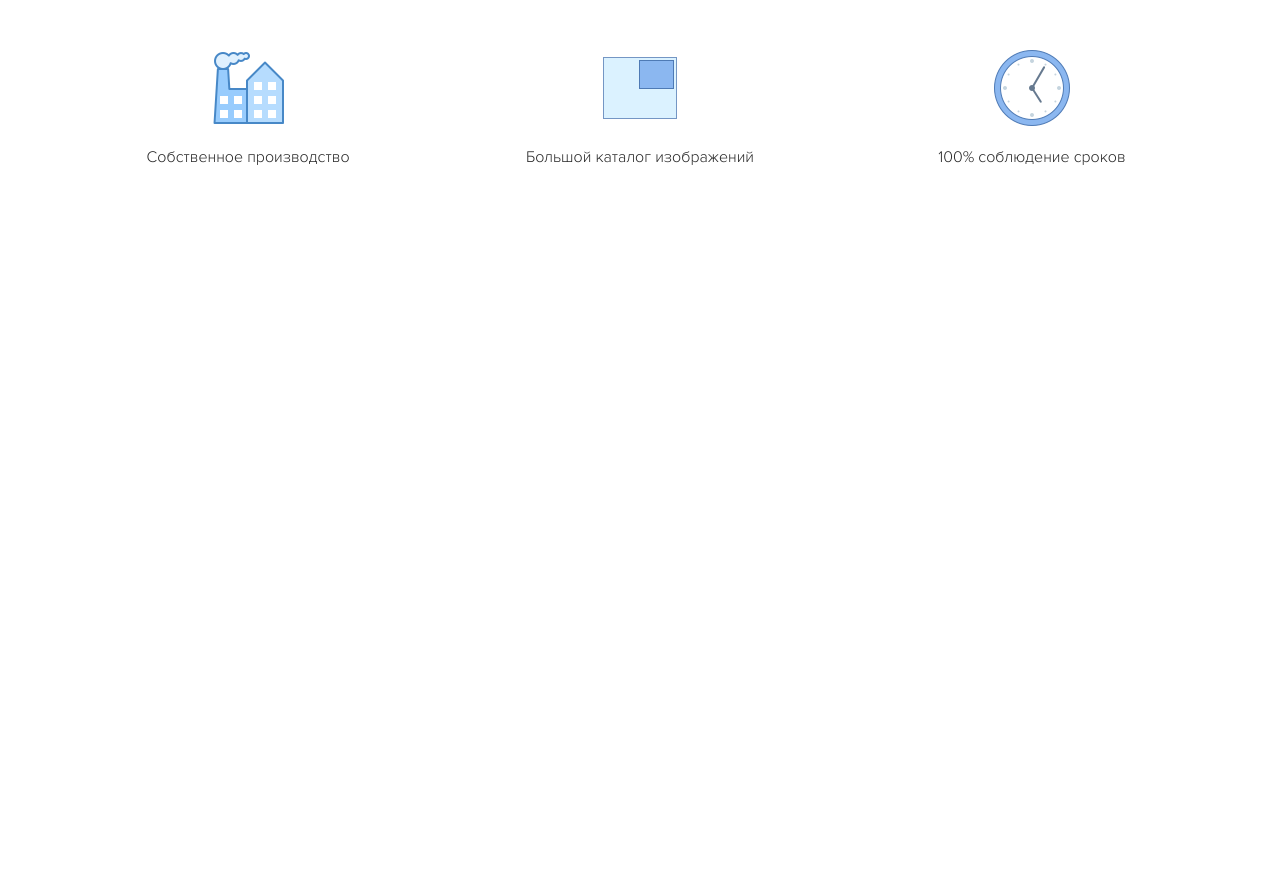
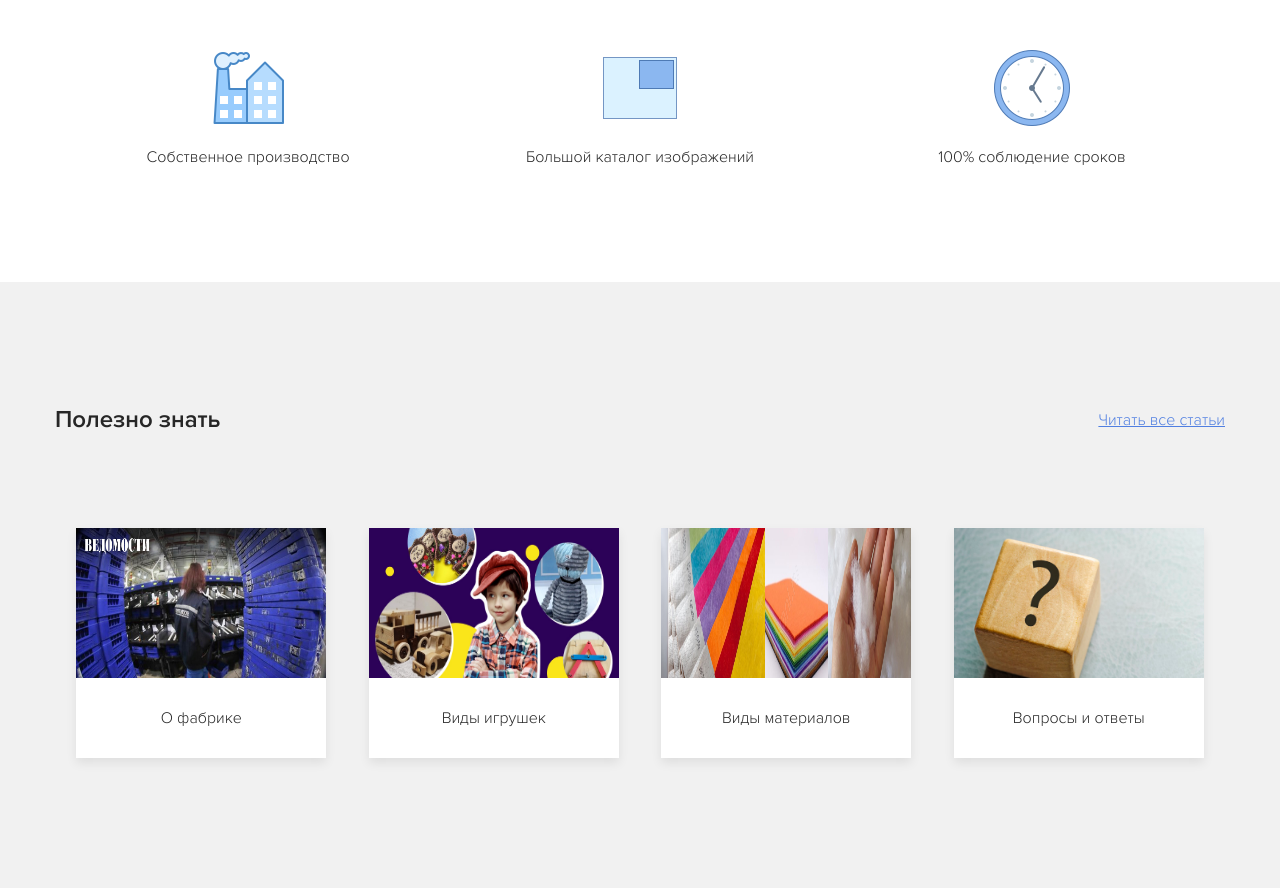
Before and after one commit to BVRXNDVRK/Toys-factory, a plain HTML site: page index.html in a window 1280 px wide. Shown: the part 1355-2243 px from the top of the page. Before the commit the page ends 1637 px from the top, so only its background shows below. Drawn offline with Linux system fonts and the light colour scheme; a script that the page names is missing.

Commit message:
Сверстан блок с блогом и адаптирован

```diff
--- a/index.html
+++ b/index.html
@@ -96,6 +96,49 @@
                 </div>
             </div>
         </section>
+
+        <section class="section blog bg-secundary">
+            <div class="container">
+                <div class="blog__heading">
+                    <h3 class="blog__title">Полезно знать</h3>
+                    <a href="#" class="blog__link-more">Читать все статьи</a>
+                </div>
+                <div class="blog-list">
+                    <div class="blog__card blog-list__card">
+                        <div class="blog-list__image">
+                            <img src="img/blog/blog-image-1.jpg">
+                        </div>
+                        <div class="blog-list__text">
+                            О фабрике
+                        </div>
+                    </div>
+                    <div class="blog__card blog-list__card">
+                        <div class="blog-list__image">
+                            <img src="img/blog/blog-image-2.jpg">
+                        </div>
+                        <div class="blog-list__text">
+                            Виды игрушек
+                        </div>
+                    </div>
+                    <div class="blog__card blog-list__card">
+                        <div class="blog-list__image">
+                            <img src="img/blog/blog-image-3.png">
+                        </div>
+                        <div class="blog-list__text">
+                            Виды материалов
+                        </div>
+                    </div>
+                    <div class="blog__card blog-list__card">
+                        <div class="blog-list__image">
+                          <img src="img/blog/blog-image-4.jpg">
+                        </div>
+                        <div class="blog-list__text">
+                            Вопросы и ответы
+                        </div>
+                    </div>
+                </div>
+            </div>
+        </section>
     </main>
 
     <script type="text/javascript" src="https://spikmi.com/Widget?Id=4290"></script>
--- /dev/null
+++ b/scss/blocks/_blog-list.scss
@@ -0,0 +1,58 @@
+@import '../fonts';
+
+.blog__heading {
+    display: flex;
+    justify-content: space-between;
+    align-items: center;
+    margin-bottom: 70px;
+}
+
+.blog__title {
+    font-size: 24px;
+    @include bold;
+}
+
+.blog__link-more {
+    color: $primary;
+    font-size: 16px;
+}
+
+.blog-list {
+    display: flex;
+    flex-wrap: wrap;
+    justify-content: space-around;
+}
+
+.blog-list__image {
+    height: 150px;
+    width: 250px;
+    overflow: hidden;
+}
+
+.blog-list__image img {
+    width: 250px;
+    height: 170px;
+}
+
+.blog-list__text {
+    display: flex;
+    justify-content: center;
+    align-items: center;
+    min-height: 80px;
+}
+
+.blog__card {
+    box-shadow: 0 5px 10px rgba(0,0,0,0.08);
+    margin-bottom: 20px;
+    background-color: #fff;
+}
+
+.blog-list__card {
+    margin-bottom: 30px;
+}
+
+@media (max-width: 1199px) {
+    .blog__card {
+        flex-basis: 50%;
+    }
+}
--- a/scss/style.scss
+++ b/scss/style.scss
@@ -8,3 +8,4 @@
 @import 'blocks/hero';
 @import 'blocks/offer';
 @import 'blocks/features';
+@import 'blocks/blog-list';
```
Also changed, not shown: css/style.css, img/blog/blog-image-1.jpg (added), img/blog/blog-image-2.jpg (added), img/blog/blog-image-3.png (added), img/blog/blog-image-4.jpg (added), 2 other files.
